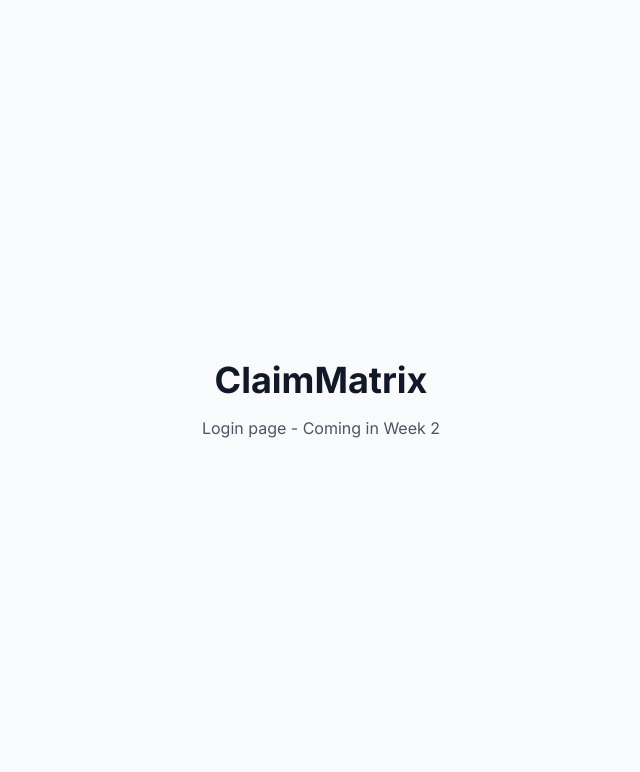
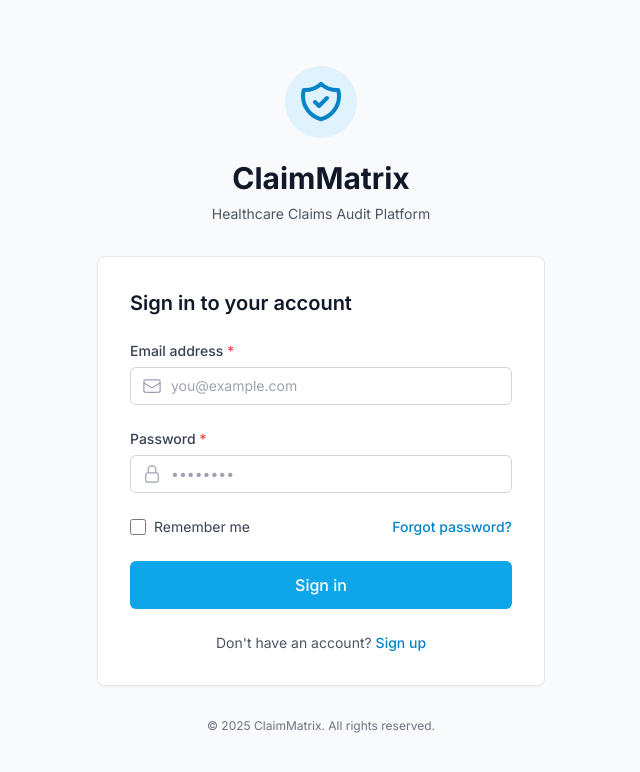
Before and after one commit to samuelogboye/ClaimMatrix-ui, a Vue app: page /login in a window 1280 px wide. Shown: the top 772 px of the page, without its empty margins (319-959 px from the left). Built offline with nearby package versions, Linux system fonts and the light colour scheme.

Commit message:
feat: Implement LoginPage with form validation and authentication

```diff
--- a/src/pages/LoginPage.vue
+++ b/src/pages/LoginPage.vue
@@ -1,12 +1,136 @@
 <script setup lang="ts">
-// Placeholder - will be implemented in Week 2
+import { ref } from 'vue'
+import { useField, useForm } from 'vee-validate'
+import * as yup from 'yup'
+import { useAuth } from '@/composables/useAuth'
+import BaseInput from '@/components/base/BaseInput.vue'
+import BaseButton from '@/components/base/BaseButton.vue'
+import BaseCard from '@/components/base/BaseCard.vue'
+import BaseAlert from '@/components/base/BaseAlert.vue'
+import { EnvelopeIcon, LockClosedIcon } from '@heroicons/vue/24/outline'
+
+// Validation schema
+const schema = yup.object({
+  email: yup.string().required('Email is required').email('Invalid email format'),
+  password: yup.string().required('Password is required').min(8, 'Password must be at least 8 characters')
+})
+
+// Form setup
+const { handleSubmit, errors, isSubmitting } = useForm({
+  validationSchema: schema
+})
+
+const { value: email } = useField<string>('email')
+const { value: password } = useField<string>('password')
+const rememberMe = ref(false)
+
+const { login, error: authError } = useAuth()
+
+// Submit handler
+const onSubmit = handleSubmit(async (values) => {
+  try {
+    await login({
+      email: values.email,
+      password: values.password
+    })
+  } catch (err) {
+    // Error handled by useAuth
+  }
+})
 </script>
 
 <template>
-  <div class="min-h-screen flex items-center justify-center bg-gray-50">
-    <div class="text-center">
-      <h1 class="text-4xl font-bold text-gray-900 mb-4">ClaimMatrix</h1>
-      <p class="text-gray-600">Login page - Coming in Week 2</p>
+  <div class="min-h-screen flex items-center justify-center bg-gray-50 px-4 py-12">
+    <div class="max-w-md w-full space-y-8">
+      <!-- Logo & Title -->
+      <div class="text-center">
+        <div class="inline-block p-3 bg-primary-100 rounded-full mb-4">
+          <svg class="h-12 w-12 text-primary-600" fill="none" stroke="currentColor" viewBox="0 0 24 24">
+            <path stroke-linecap="round" stroke-linejoin="round" stroke-width="2" d="M9 12l2 2 4-4m5.618-4.016A11.955 11.955 0 0112 2.944a11.955 11.955 0 01-8.618 3.04A12.02 12.02 0 003 9c0 5.591 3.824 10.29 9 11.622 5.176-1.332 9-6.03 9-11.622 0-1.042-.133-2.052-.382-3.016z" />
+          </svg>
+        </div>
+        <h1 class="text-3xl font-bold text-gray-900">ClaimMatrix</h1>
+        <p class="mt-2 text-sm text-gray-600">Healthcare Claims Audit Platform</p>
+      </div>
+
+      <!-- Login Form -->
+      <BaseCard class="p-8">
+        <h2 class="text-xl font-semibold text-gray-900 mb-6">Sign in to your account</h2>
+
+        <!-- Error Alert -->
+        <BaseAlert v-if="authError" type="error" class="mb-6">
+          {{ authError }}
+        </BaseAlert>
+
+        <form @submit="onSubmit" class="space-y-6">
+          <!-- Email -->
+          <BaseInput
+            v-model="email"
+            type="email"
+            label="Email address"
+            placeholder="you@example.com"
+            :error="errors.email"
+            :leading-icon="EnvelopeIcon"
+            required
+            autocomplete="email"
+          />
+
+          <!-- Password -->
+          <BaseInput
+            v-model="password"
+            type="password"
+            label="Password"
+            placeholder="••••••••"
+            :error="errors.password"
+            :leading-icon="LockClosedIcon"
+            required
+            autocomplete="current-password"
+          />
+
+          <!-- Remember me & Forgot password -->
+          <div class="flex items-center justify-between">
+            <div class="flex items-center">
+              <input
+                id="remember-me"
+                v-model="rememberMe"
+                type="checkbox"
+                class="h-4 w-4 text-primary-600 focus:ring-primary-500 border-gray-300 rounded cursor-pointer"
+              />
+              <label for="remember-me" class="ml-2 block text-sm text-gray-700 cursor-pointer">
+                Remember me
+              </label>
+            </div>
+
+            <a href="#" class="text-sm font-medium text-primary-600 hover:text-primary-500">
+              Forgot password?
+            </a>
+          </div>
+
+          <!-- Submit Button -->
+          <BaseButton
+            type="submit"
+            variant="primary"
+            size="lg"
+            class="w-full"
+            :loading="isSubmitting"
+          >
+            Sign in
+          </BaseButton>
+        </form>
+
+        <!-- Register Link -->
+        <p class="mt-6 text-center text-sm text-gray-600">
+          Don't have an account?
+          <router-link to="/register" class="font-medium text-primary-600 hover:text-primary-500">
+            Sign up
+          </router-link>
+        </p>
+      </BaseCard>
+
+      <!-- Footer -->
+      <p class="text-center text-xs text-gray-500">
+        © 2025 ClaimMatrix. All rights reserved.
+      </p>
     </div>
   </div>
 </template>
```
